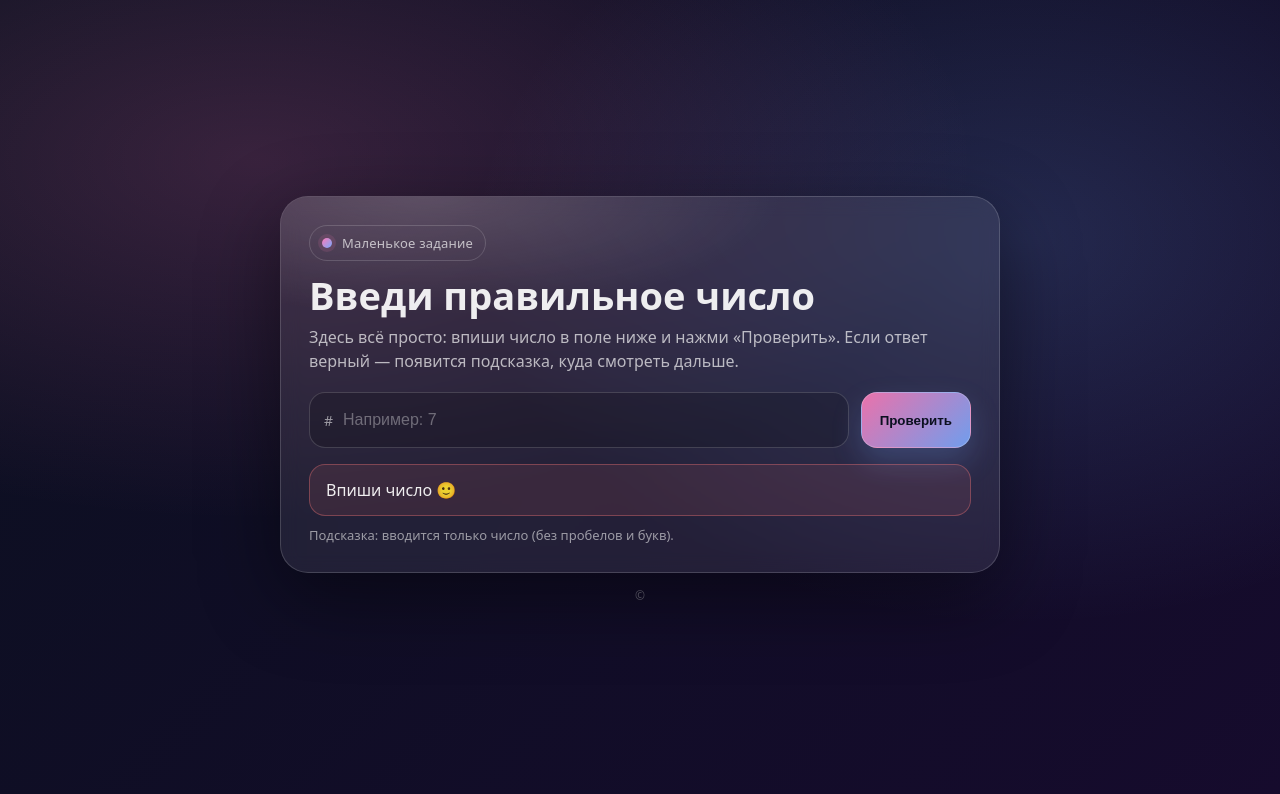
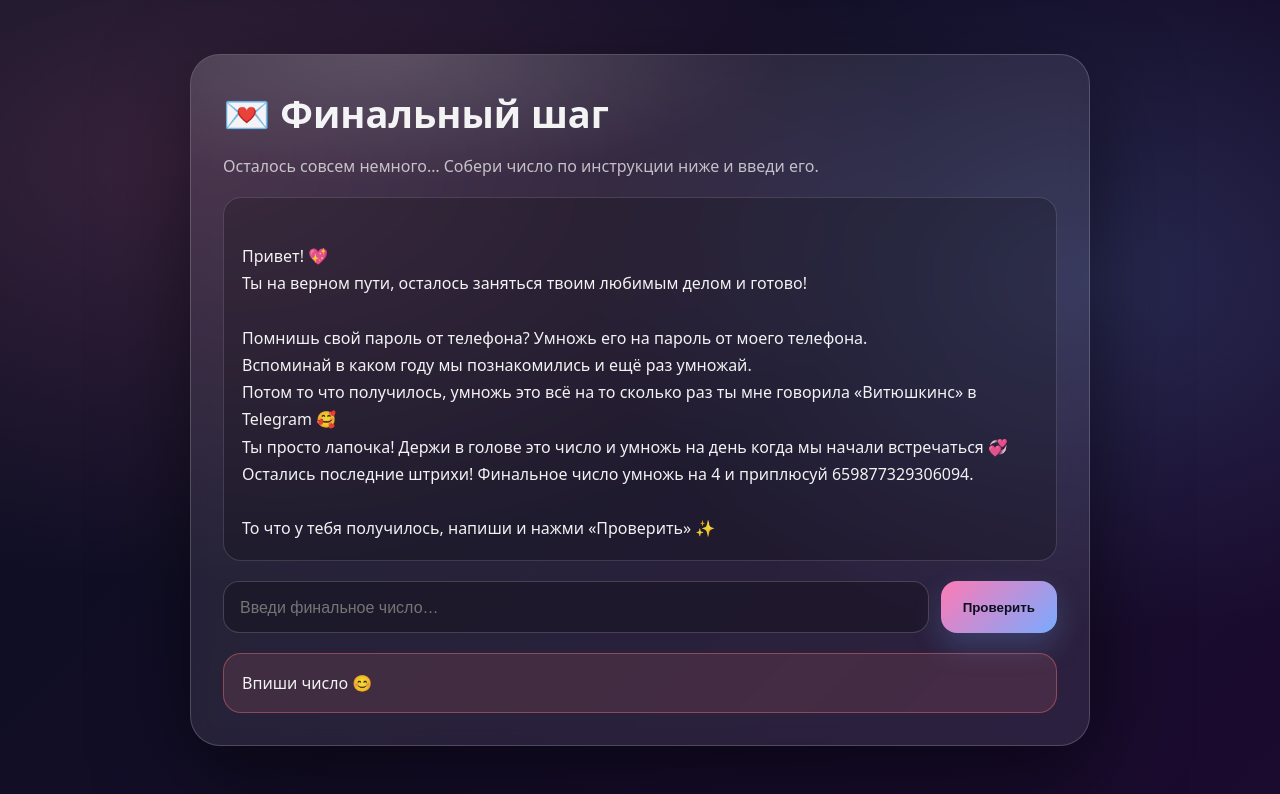
Before and after one commit to hiroshimazz/mkatushaa, a plain HTML site: page index.html in a window 1280 px wide. Both pictures are taken after a click on the button "Проверить". Drawn offline with Linux system fonts and the light colour scheme.

Commit message:
Update index.html

```diff
--- a/index.html
+++ b/index.html
@@ -3,16 +3,16 @@
 <head>
 <meta charset="utf-8" />
 <meta name="viewport" content="width=device-width, initial-scale=1" />
-  <title>Задание</title>
+<title>Маленький квест</title>
+
 <style>
 :root{
   --bg1:#0b1020;
-      --bg2:#160b2d;
-      --card: rgba(255,255,255,.08);
-      --stroke: rgba(255,255,255,.16);
-      --text: rgba(255,255,255,.92);
-      --muted: rgba(255,255,255,.68);
-      --shadow: 0 24px 80px rgba(0,0,0,.45);
+  --bg2:#1b0b2f;
+  --card: rgba(255,255,255,.085);
+  --stroke: rgba(255,255,255,.18);
+  --text: rgba(255,255,255,.94);
+  --muted: rgba(255,255,255,.70);
 }
 *{box-sizing:border-box}
 body{
@@ -20,71 +20,54 @@
   min-height:100vh;
   display:grid;
   place-items:center;
+  padding:24px;
   font-family: system-ui, -apple-system, Segoe UI, Roboto, Arial, sans-serif;
   color:var(--text);
   background:
-        radial-gradient(1200px 600px at 20% 20%, rgba(255,122,182,.18), transparent 60%),
-        radial-gradient(1000px 700px at 80% 30%, rgba(120,170,255,.18), transparent 55%),
+    radial-gradient(1200px 700px at 15% 20%, rgba(255,122,182,.18), transparent 60%),
+    radial-gradient(900px 650px at 85% 35%, rgba(120,170,255,.18), transparent 55%),
     linear-gradient(135deg, var(--bg1), var(--bg2));
-      padding:24px;
+  overflow-x:hidden;
 }
-    .wrap{
-      width:min(720px, 100%);
-    }
+.wrap{width:min(900px,100%)}
 .card{
+  position:relative;
+  overflow:hidden;
   background:var(--card);
   border:1px solid var(--stroke);
-      border-radius:28px;
-      box-shadow:var(--shadow);
-      padding:28px;
-      position:relative;
-      overflow:hidden;
+  border-radius:30px;
+  padding:32px;
   backdrop-filter: blur(10px);
+  box-shadow:0 30px 90px rgba(0,0,0,.5);
 }
 .card:before{
   content:"";
   position:absolute;
   inset:-2px;
-      background: radial-gradient(600px 200px at 20% 0%, rgba(255,255,255,.16), transparent 60%);
+  background: radial-gradient(650px 220px at 22% 0%, rgba(255,255,255,.16), transparent 60%);
   pointer-events:none;
 }
-    .badge{
-      display:inline-flex;
-      gap:10px;
-      align-items:center;
-      padding:8px 12px;
-      border:1px solid var(--stroke);
-      border-radius:999px;
-      color:var(--muted);
-      font-size:13px;
-      letter-spacing:.2px;
+h1{
+  margin:0 0 14px;
+  font-size: clamp(26px, 4vw, 38px);
   position:relative;
   z-index:1;
 }
-    .dot{
-      width:10px;height:10px;border-radius:50%;
-      background:linear-gradient(135deg,#ff7ab6,#78aaff);
-      box-shadow: 0 0 0 4px rgba(255,122,182,.12);
-    }
-    h1{
-      margin:14px 0 8px;
-      font-size: clamp(28px, 4vw, 38px);
-      line-height:1.1;
+.lead{
+  margin:0 0 10px;
+  color:var(--muted);
+  line-height:1.65;
   position:relative;
   z-index:1;
 }
-    p{
-      margin:0 0 18px;
-      color:var(--muted);
-      font-size:16px;
-      line-height:1.55;
-      position:relative;
-      z-index:1;
-    }
-    .hint{
-      margin-top:10px;
-      font-size:13px;
-      color:rgba(255,255,255,.55);
+.task{
+  margin-top:18px;
+  padding:18px;
+  border-radius:18px;
+  background: rgba(0,0,0,.2);
+  border:1px solid rgba(255,255,255,.14);
+  white-space:pre-line;
+  line-height:1.7;
   position:relative;
   z-index:1;
 }
@@ -92,130 +75,244 @@
   display:flex;
   gap:12px;
   flex-wrap:wrap;
-      margin-top:18px;
+  margin-top:20px;
   position:relative;
   z-index:1;
 }
 .input{
-      flex:1 1 260px;
-      display:flex;
-      align-items:center;
-      gap:10px;
-      padding:12px 14px;
+  flex:1 1 280px;
+  padding:14px;
   border-radius:16px;
   border:1px solid var(--stroke);
-      background: rgba(0,0,0,.18);
-    }
-    .input span{
-      color:rgba(255,255,255,.55);
-      font-size:14px;
-      user-select:none;
+  background: rgba(0,0,0,.25);
 }
 input{
   width:100%;
   border:none;
   outline:none;
   background:transparent;
-      color:var(--text);
+  color:white;
   font-size:16px;
-      padding:6px 0;
 }
-    input::placeholder{color:rgba(255,255,255,.35)}
 button{
-      flex:0 0 auto;
-      padding:12px 18px;
+  padding:14px 22px;
   border-radius:16px;
-      border:1px solid rgba(255,255,255,.22);
-      background: linear-gradient(135deg, rgba(255,122,182,.9), rgba(120,170,255,.9));
+  border:none;
+  font-weight:800;
+  cursor:pointer;
+  background: linear-gradient(135deg,#ff7ab6,#78aaff);
   color:#0b1020;
-      font-weight:700;
-      cursor:pointer;
+  transition: transform .15s ease, filter .15s ease;
   box-shadow: 0 14px 30px rgba(120,170,255,.22);
-      transition: transform .08s ease, filter .12s ease;
 }
-    button:hover{filter:brightness(1.03)}
-    button:active{transform: translateY(1px) scale(.99)}
+button:hover{transform:translateY(-1px); filter:brightness(1.03)}
+button:active{transform:translateY(1px)}
 .msg{
-      margin-top:16px;
-      padding:14px 16px;
-      border-radius:16px;
-      border:1px solid var(--stroke);
-      background: rgba(0,0,0,.18);
+  margin-top:20px;
+  padding:18px;
+  border-radius:18px;
   display:none;
+  white-space:pre-line;
   position:relative;
   z-index:1;
-      white-space:pre-line;
 }
 .msg.ok{
   display:block;
-      border-color: rgba(115, 255, 198, .35);
-      background: rgba(115,255,198,.10);
+  background: rgba(115,255,198,.12);
+  border:1px solid rgba(115,255,198,.40);
 }
 .msg.bad{
   display:block;
-      border-color: rgba(255, 120, 120, .35);
-      background: rgba(255,120,120,.10);
+  background: rgba(255,120,120,.12);
+  border:1px solid rgba(255,120,120,.40);
 }
-    .footer{
-      margin-top:14px;
-      text-align:center;
-      color:rgba(255,255,255,.35);
-      font-size:12px;
+
+/* Плавное красивое появление текста */
+.reveal{
+  animation: reveal .65s cubic-bezier(.2,.8,.2,1) both;
+}
+@keyframes reveal{
+  from{opacity:0; transform: translateY(10px) scale(.99); filter: blur(2px);}
+  to{opacity:1; transform: translateY(0) scale(1); filter: blur(0);}
+}
+
+/* Аккуратная "встряска" при ошибке */
+.shake{
+  animation: shake .35s ease both;
+}
+@keyframes shake{
+  0%,100%{transform:translateX(0)}
+  20%{transform:translateX(-6px)}
+  40%{transform:translateX(6px)}
+  60%{transform:translateX(-4px)}
+  80%{transform:translateX(4px)}
+}
+
+/* Слой для сердечек */
+#hearts{
+  position:fixed;
+  inset:0;
+  pointer-events:none;
+  overflow:hidden;
+  z-index:9999;
+}
+
+/* Сердечко-конфетти */
+.heart{
+  position:absolute;
+  left:50%;
+  top:50%;
+  font-size: 18px;
+  opacity:0;
+  transform: translate(-50%,-50%) scale(.8);
+  animation: floatUp 1.9s ease-in forwards;
+  filter: drop-shadow(0 10px 18px rgba(0,0,0,.25));
+}
+@keyframes floatUp{
+  0%   {opacity:0; transform: translate(var(--x), var(--y)) scale(.7) rotate(0deg);}
+  10%  {opacity:1;}
+  100% {opacity:0; transform: translate(calc(var(--x) + var(--dx)), calc(var(--y) - 220px)) scale(1.25) rotate(var(--r));}
+}
+
+/* Небольшая адаптация под reduced motion */
+@media (prefers-reduced-motion: reduce){
+  .reveal, .shake, .heart{animation:none !important;}
 }
 </style>
 </head>
+
 <body>
+<div id="hearts"></div>
+
 <div class="wrap">
-    <div class="card">
-      <div class="badge"><span class="dot"></span> Маленькое задание</div>
-      <h1>Введи правильное число</h1>
-      <p>
-        Здесь всё просто: впиши число в поле ниже и нажми «Проверить».
-        Если ответ верный — появится подсказка, куда смотреть дальше.
-      </p>
+  <div class="card" id="card">
+    <h1>💌 Финальный шаг</h1>
+    <p class="lead">Осталось совсем немного… Собери число по инструкции ниже и введи его.</p>
+
+    <div class="task">
+Привет! 💖
+Ты на верном пути, осталось заняться твоим любимым делом и готово!
+
+Помнишь свой пароль от телефона? Умножь его на пароль от моего телефона.
+Вспоминай в каком году мы познакомились и ещё раз умножай.
+Потом то что получилось, умножь это всё на то сколько раз ты мне говорила «Витюшкинс» в Telegram 🥰
+Ты просто лапочка! Держи в голове это число и умножь на день когда мы начали встречаться 💞
+Остались последние штрихи! Финальное число умножь на 4 и приплюсуй 659877329306094.
+
+То что у тебя получилось, напиши и нажми «Проверить» ✨
+    </div>
 
     <div class="form">
-        <label class="input" for="code">
-          <span>#</span>
-          <input id="code" inputmode="numeric" autocomplete="one-time-code" placeholder="Например: 7" />
-        </label>
+      <div class="input" id="inputWrap">
+        <input id="code" inputmode="numeric" autocomplete="off" placeholder="Введи финальное число…" />
+      </div>
       <button id="check" type="button">Проверить</button>
     </div>
 
     <div id="msg" class="msg"></div>
-      <div class="hint">Подсказка: вводится только число (без пробелов и букв).</div>
   </div>
-
-    <div class="footer">©</div>
 </div>
 
 <script>
-    // ВАЖНО: поменяй это число на нужное:
-    const CORRECT_NUMBER = 7;
+const CORRECT_NUMBER = "4944099632065710";
 
 const input = document.getElementById('code');
 const btn = document.getElementById('check');
 const msg = document.getElementById('msg');
+const inputWrap = document.getElementById('inputWrap');
+const heartsLayer = document.getElementById('hearts');
+
+function onlyDigits(v){
+  return String(v).trim().replace(/[^\d]/g,'');
+}
 
 function show(text, ok){
-      msg.className = 'msg ' + (ok ? 'ok' : 'bad');
+  msg.className = 'msg ' + (ok ? 'ok reveal' : 'bad reveal');
   msg.textContent = text;
 }
 
-    function normalize(v){
-      return String(v).trim().replace(/[^\d]/g,''); // оставляем только цифры
+function shake(){
+  inputWrap.classList.remove('shake');
+  // reflow
+  void inputWrap.offsetWidth;
+  inputWrap.classList.add('shake');
 }
 
+function spawnHearts(count = 26){
+  // запускаем сердечки из центра экрана с небольшим разбросом
+  const emojis = ["💖","💕","💘","💗","💝","❤️"];
+  const cx = window.innerWidth / 2;
+  const cy = window.innerHeight / 2;
+
+  for(let i=0;i<count;i++){
+    const h = document.createElement('div');
+    h.className = 'heart';
+    h.textContent = emojis[Math.floor(Math.random()*emojis.length)];
+
+    // стартовая позиция относительно центра
+    const x = (Math.random()*60 - 30);   // px
+    const y = (Math.random()*40 - 20);   // px
+    const dx = (Math.random()*240 - 120) + "px";
+    const r = (Math.random()*220 - 110) + "deg";
+
+    h.style.left = cx + "px";
+    h.style.top  = cy + "px";
+    h.style.setProperty('--x', x + "px");
+    h.style.setProperty('--y', y + "px");
+    h.style.setProperty('--dx', dx);
+    h.style.setProperty('--r', r);
+
+    // чуть разный размер
+    const size = 16 + Math.random()*18;
+    h.style.fontSize = size + "px";
+    h.style.animationDuration = (1.5 + Math.random()*0.7) + "s";
+
+    heartsLayer.appendChild(h);
+    // удаляем после анимации
+    setTimeout(() => h.remove(), 2600);
+  }
+}
+
+let alreadyCelebrated = false;
+
 function check(){
-      const v = normalize(input.value);
+  const v = onlyDigits(input.value);
+
   if(!v){
-        show('Впиши число 🙂', false);
+    show('Впиши число 😊', false);
+    shake();
     return;
   }
-      if(Number(v) === CORRECT_NUMBER){
-        show('✅ Верно!\n\nОтвет: посмотри за телевизором', true);
+
+  if(v === CORRECT_NUMBER){
+    show(
+`💖 Ты большая умничка и правильно всё посчитала!
+Я в тебе и не сомневался, мой любимый пупсик 🥰
+
+Правильный ответ: 4944099632065710
+
+Тебе эти цифры ни о чем не говорят? 👀
+А если расставить запятые вот так:
+49.440996, 32.065710 📍
+
+Я думаю, ты поняла что это такое и куда это нужно вставлять 😉✨
+
+Следующий конверт находится за телевизором 📺💌
+Ты у меня самая лучшая ❤️`,
+      true
+    );
+
+    if(!alreadyCelebrated){
+      alreadyCelebrated = true;
+      spawnHearts(34);
+      // ещё небольшая волна сердечек через мгновение
+      setTimeout(() => spawnHearts(22), 450);
+      setTimeout(() => spawnHearts(16), 900);
+    }
   } else {
-        show('❌ Неверно. Попробуй ещё раз.', false);
+    show('❌ Немного не сходится… Попробуй ещё раз, лапочка 💕', false);
+    shake();
+    alreadyCelebrated = false;
   }
 }
 
@@ -224,5 +321,6 @@
   if(e.key === 'Enter') check();
 });
 </script>
+
 </body>
 </html>
```
Lines whose indentation alone changed are shown as unchanged.
